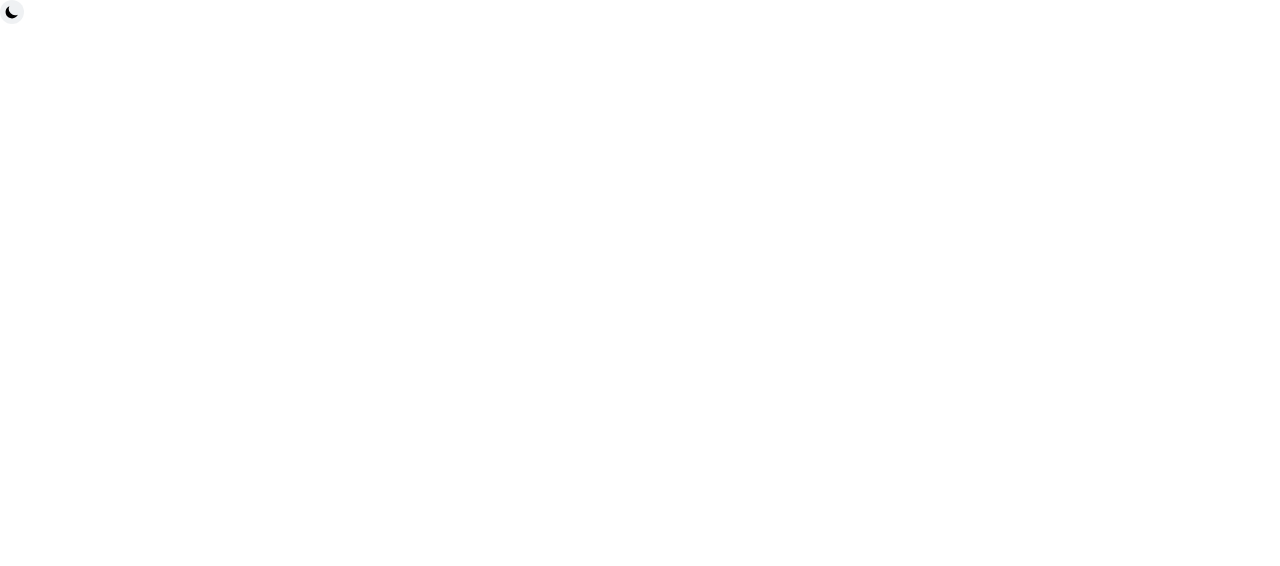
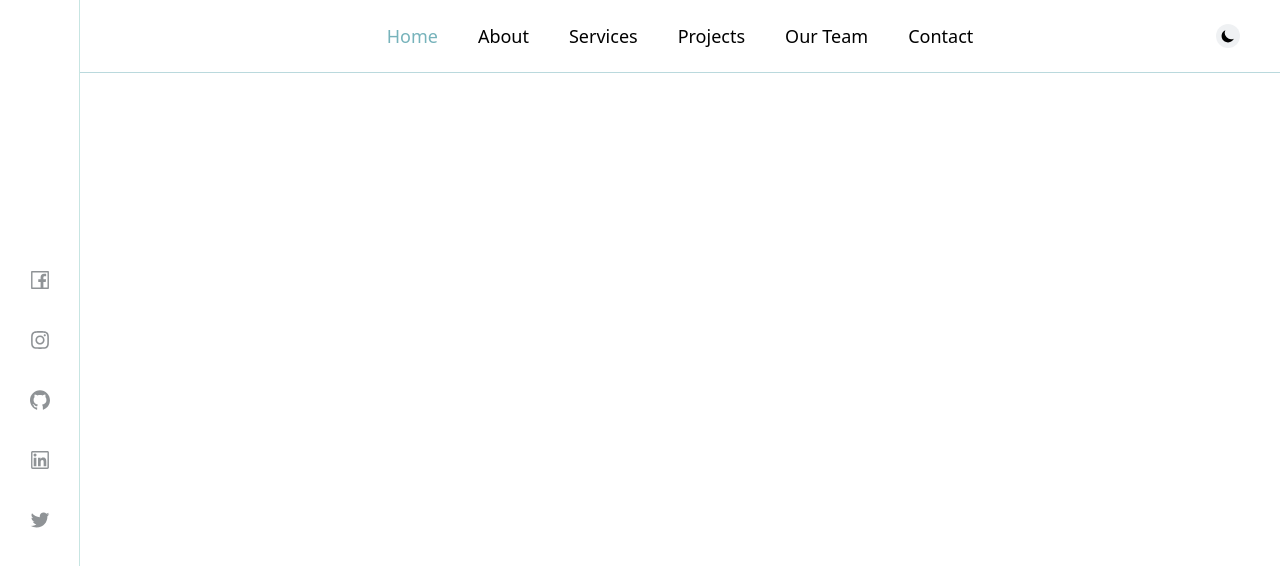
Before and after one commit to madrimovDev/starter-project-with-tailwind, a Next.js app: page / in a window 1280 px wide. Shown: the top 566 px of the page. Built offline with nearby package versions, Linux system fonts and the light colour scheme.

Commit message:
navbar & sidebar

```diff
--- /dev/null
+++ b/src/components/navbar/menuLists.ts
@@ -0,0 +1,33 @@
+export type MenuListsType = {
+  name: string
+  path: string
+}
+
+const menuLists: MenuListsType[] = [
+  {
+    name: "Home",
+    path: "/",
+  },
+  {
+    name: "About",
+    path: "/about",
+  },
+  {
+    name: "Services",
+    path: "/services",
+  },
+  {
+    name: "Projects",
+    path: "/projects",
+  },
+  {
+    name: "Our Team",
+    path: "/ourteam",
+  },
+  {
+    name: "Contact",
+    path: "/contact",
+  },
+]
+
+export default menuLists
--- /dev/null
+++ b/src/components/navbar/navbar.tsx
@@ -0,0 +1,27 @@
+import React, { useEffect, useRef, useState } from "react"
+import ToggleButton from "../other/toggleButton"
+import menuLists from "./menuLists"
+import Navlink from "./navlink"
+
+const Navbar = () => {
+  return(
+    <div className="relative h-20 w-full border-b border-brand-500/50 flex justify-center items-center">
+      <ul className="flex justify-center items-center gap-10">
+        {
+          menuLists.map((link, index) => {
+            return (
+              <li className="text-lg hover:text-brand-300 transition">
+                <Navlink link={link} />
+              </li>
+            )
+          })
+        }
+      </ul>
+      <div className="absolute right-10 top-1/2 -translate-y-1/2">
+        <ToggleButton />
+      </div>
+    </div>
+  )
+}
+
+export default Navbar
--- /dev/null
+++ b/src/components/navbar/navlink.tsx
@@ -0,0 +1,17 @@
+import Link from "next/link"
+import { useRouter } from "next/router"
+import React from "react"
+import { MenuListsType } from "./menuLists"
+
+const navlink = ({ link }: { link: MenuListsType }) => {
+  const { asPath } = useRouter()
+  return (
+    <Link href={link.path}>
+      <a className={asPath === link.path ? "text-brand-500" : "text-inherit"}>
+        {link.name}
+      </a>
+    </Link>
+  )
+}
+
+export default navlink
--- /dev/null
+++ b/src/components/social/socialLink.tsx
@@ -0,0 +1,30 @@
+import React from "react"
+import socialLists from "./socialLists"
+
+const SocialLinks = () => {
+  return (
+    <div
+      className="min-w-[80px]
+        border-r
+        border-brand-400/50
+        flex
+        flex-col
+        items-center
+        justify-center
+        gap-8
+      "
+    >
+      {
+        socialLists.map((link, index) => {
+          return(
+            <a key={index} className="text-xl dark:text-white/50 text-dark/50 hover:text-brand-500" href={link.href}>
+              <link.icon/>
+            </a>
+          )
+        })
+      }
+    </div>
+  )
+}
+
+export default SocialLinks
--- /dev/null
+++ b/src/components/social/socialLists.ts
@@ -0,0 +1,31 @@
+import { FacebookOutlined, GithubOutlined, InstagramOutlined, LinkedinOutlined, TwitterOutlined } from "@ant-design/icons"
+
+type SocialListsType = {
+  icon: any,
+  href: string
+}
+
+const socialLists: SocialListsType[] = [
+  {
+    icon: FacebookOutlined,
+    href: ""
+  },
+  {
+    icon: InstagramOutlined,
+    href: "",
+  },
+  {
+    icon: GithubOutlined,
+    href: ""
+  },
+  {
+    icon: LinkedinOutlined,
+    href: ""
+  },
+  {
+    icon: TwitterOutlined,
+    href: ''
+  }
+]
+
+export default socialLists
--- a/src/layouts/layout.tsx
+++ b/src/layouts/layout.tsx
@@ -1,11 +1,23 @@
-import React from "react"
+import React, { useRef } from "react"
+import Navbar from "../components/navbar/navbar"
+import SocialLinks from "../components/social/socialLink"
 
 type LayoutProps = {
   children: React.ReactNode
 }
 
 const layout = ({ children }: LayoutProps) => {
-  return <>{children}</>
+  return (
+    <div className="flex min-h-screen h-screen">
+      <SocialLinks />
+      <div className="w-full h-full flex flex-col overflow-hidden">
+        <Navbar />
+        <div className="h-full w-full overflow-auto">
+          {children}
+        </div>
+      </div>
+    </div>
+  )
 }
 
 export default layout
--- a/src/pages/index.tsx
+++ b/src/pages/index.tsx
@@ -1,13 +1,11 @@
 import { useEffect } from "react";
-import ToggleButton from "../components/other/toggleButton";
-import useColorMode from "../hooks/useColorMode";
 import Layout from "../layouts/layout";
 import { NextPageWithLayout } from "./_app";
 
 const Home: NextPageWithLayout = () => {
   return (
     <div className="">
-      <ToggleButton />
+
     </div>
   );
 };
--- a/src/styles/globals.css
+++ b/src/styles/globals.css
@@ -1,3 +1,7 @@
 @tailwind base;
 @tailwind components;
 @tailwind utilities;
+
+::-webkit-scrollbar{
+  width: 5px;
+}
--- a/tailwind.config.js
+++ b/tailwind.config.js
@@ -1,17 +1,30 @@
 /** @type {import('tailwindcss').Config} */
 module.exports = {
+  mode: "jit",
   darkMode: ["class", '[data-mode="dark"]'],
   content: [
     "./src/pages/**/*.{js,ts,jsx,tsx}",
     "./src/components/**/*.{js,ts,jsx,tsx}",
+    "./src/layouts/**/*.{js,ts,jsx,tsx}",
   ],
   theme: {
     extend: {
       colors: {
-        "dark": "#37323E",
-        "light": "#eeeeee"
+        dark: "#1F282D",
+        light: "#eeeeee",
+        brand: {
+          900: "#383A61",
+          800: "#475478",
+          700: "#57718F",
+          600: "#6791A5",
+          500: "#77B3BB",
+          400: "#8FCCC6",
+          300: "#A8DBCC",
+          200: "#C4E9D6",
+          100: "#E0F5E6",
+        },
       },
     },
   },
   plugins: [],
-};
+}
```
Also changed, not shown: src/hooks/useColorMode.ts (+4 -4 lines).
